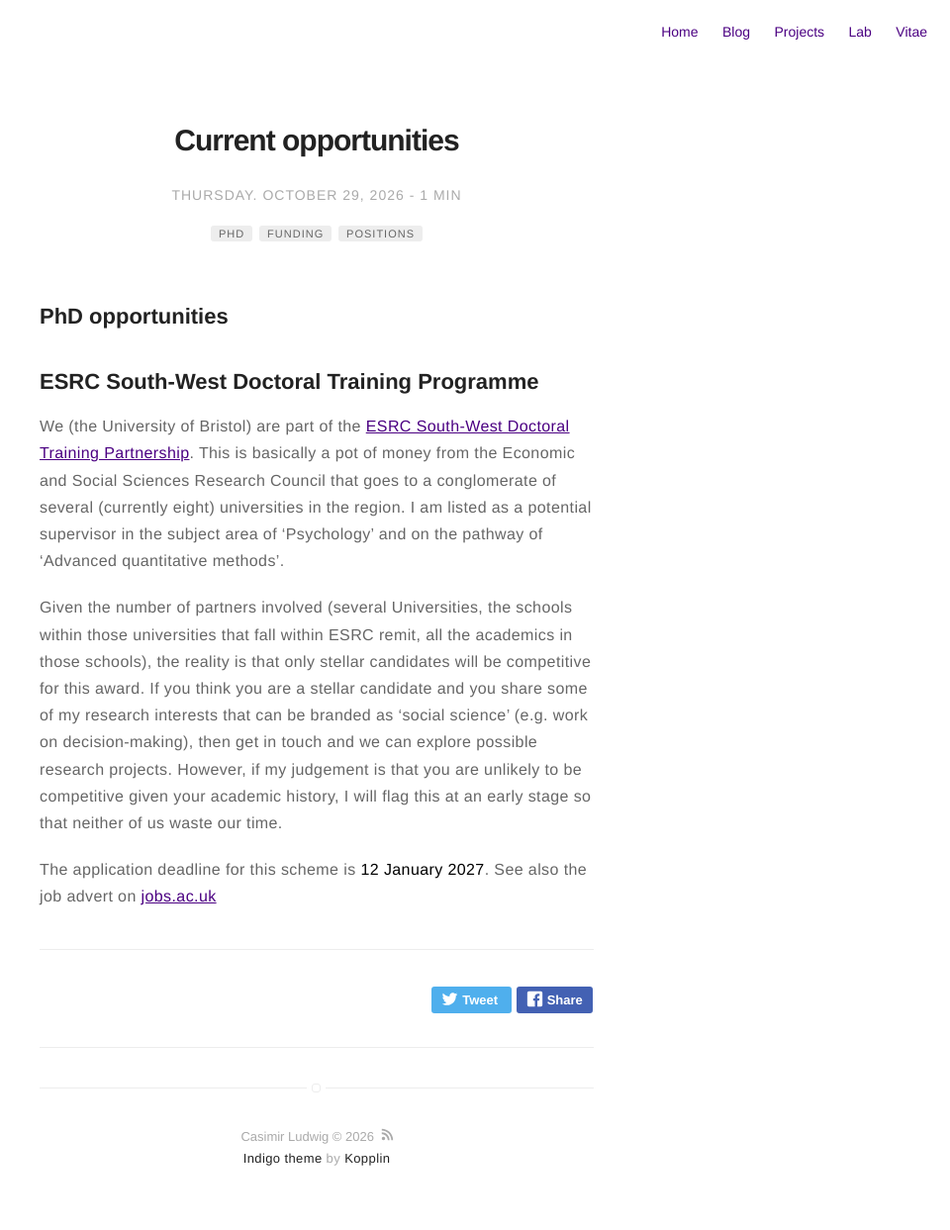
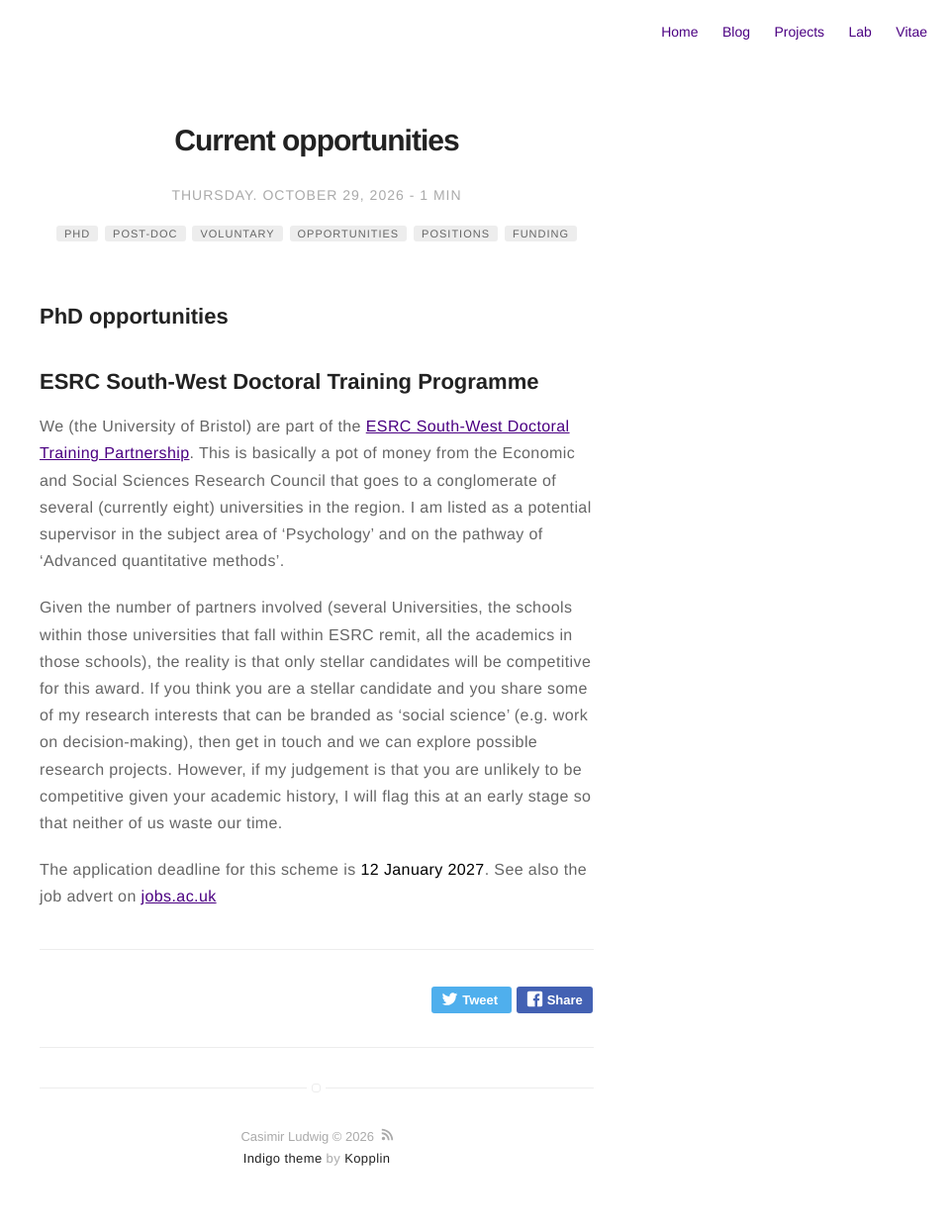
Before and after one commit to CasLudwig/CasLudwig.github.io, a Jekyll site: the page built from _posts/2026-10-29-Current-opportunities.md, in a window 1280 px wide. Shown: the whole page at 99% size, without its empty margins (320-1280 px from the left). Built offline with Jekyll 4.4.1, drawn with Linux system fonts in a browser that asks for light colours.

Commit message:
Update tags in Current Opportunities post

```diff
--- a/_posts/2026-10-29-Current-opportunities.md
+++ b/_posts/2026-10-29-Current-opportunities.md
@@ -6,8 +6,11 @@ image: /assets/images/markdown.jpg
 headerImage: false
 tag:
 - PhD
+- post-doc
+- voluntary
+- opportunities
+- positions
 - funding
-- positions
 category: blog
 author: casludwig
 description: Listing of any openings in the lab
```
